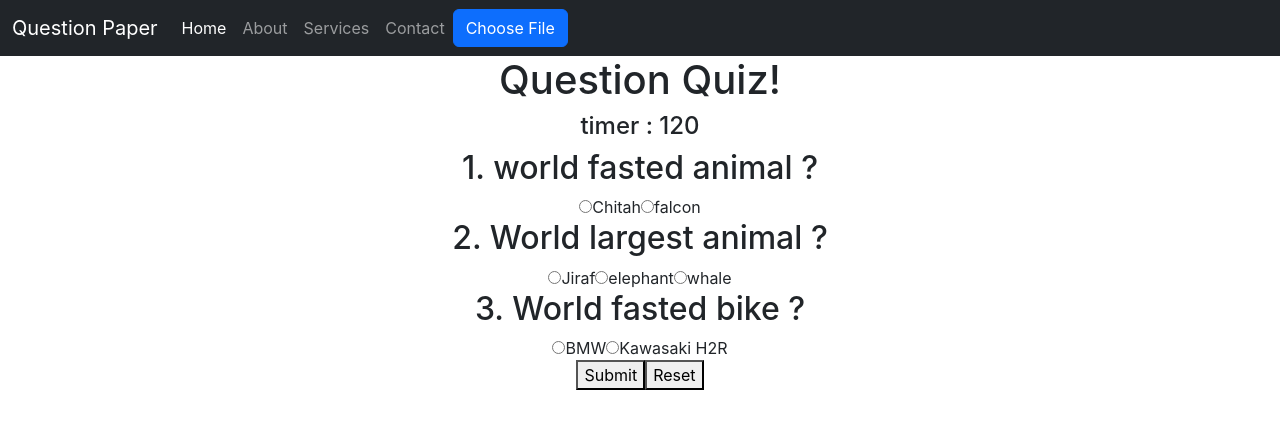
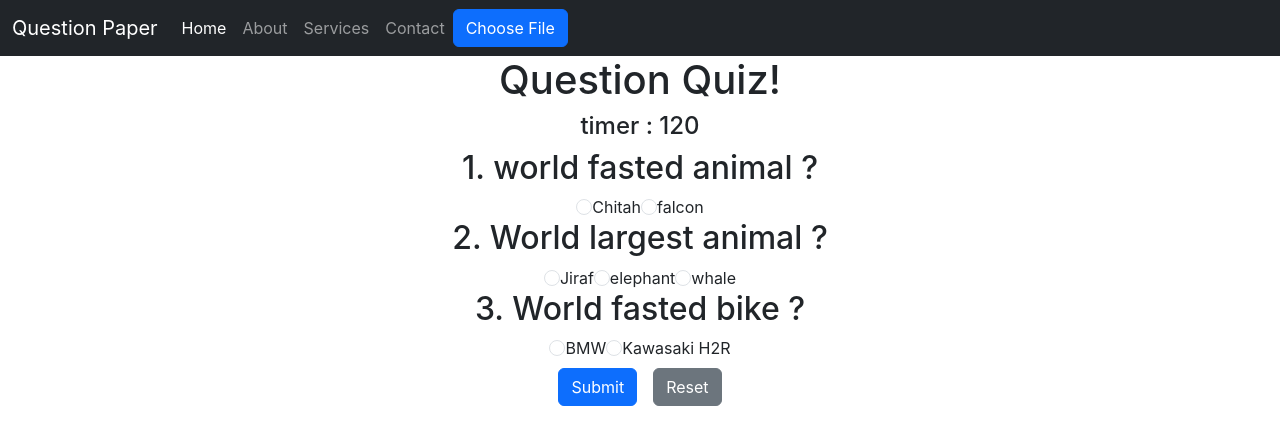
Before and after one commit to sunnyrai31/questionpaper, a React (Create React App) app: page /questionPaper in a window 1280 px wide. Shown: the top 444 px of the page. Built offline with nearby package versions, Linux system fonts and the light colour scheme.

Commit message:
css styling, abit of change

```diff
--- a/src/Components/QuestionList.js
+++ b/src/Components/QuestionList.js
@@ -81,15 +81,24 @@ const QuestionList = () => {
                 {questions.options.map((item) => {
                   return (
                     <Fragment key={`fragment-${index}`}>
+                      {/* <input class="form-check-input" type="radio" name="radioGroup" id="option1" value="option1">
+    <label class="form-check-label" for="option1"></label> */}
                       <input
+                        className="form-check-input"
                         type="radio"
                         key={`question${index}-${item}`}
                         name={`question${index}-${item}`}
                         value={item}
+                        id={`question${index}-${item}`}
                         checked={selectedAns[index] === item}
                         onChange={() => handleOptionChange(index, item)}
                       />
-                      <label> {item}</label>
+                      <label
+                        class="form-check-label"
+                        for={`question${index}-${item}`}
+                      >
+                        {item}
+                      </label>
                     </Fragment>
                   );
                 })}
@@ -112,10 +121,18 @@ const QuestionList = () => {
         }}
       >
         {prepareQuestionList()}
-        <button type="submit" disabled={showResult}>
-          Submit
-        </button>
-        <button type="reset">Reset</button>
+        <Fragment>
+          <button
+            type="submit"
+            className="btn btn-primary m-2"
+            disabled={showResult}
+          >
+            Submit
+          </button>
+          <button type="reset" className="btn btn-secondary m-2">
+            Reset
+          </button>
+        </Fragment>
       </form>
     </Fragment>
   );
```
